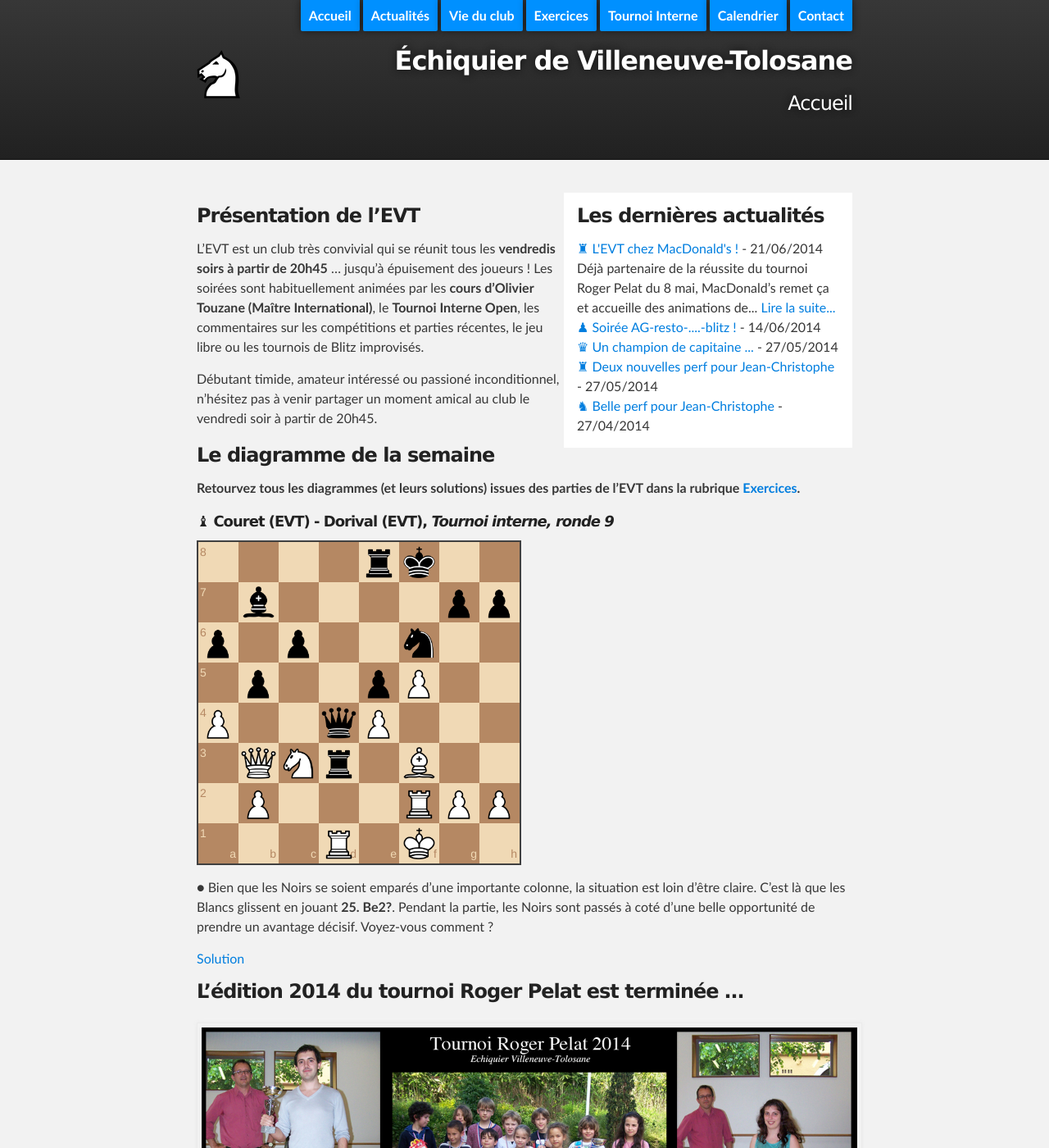
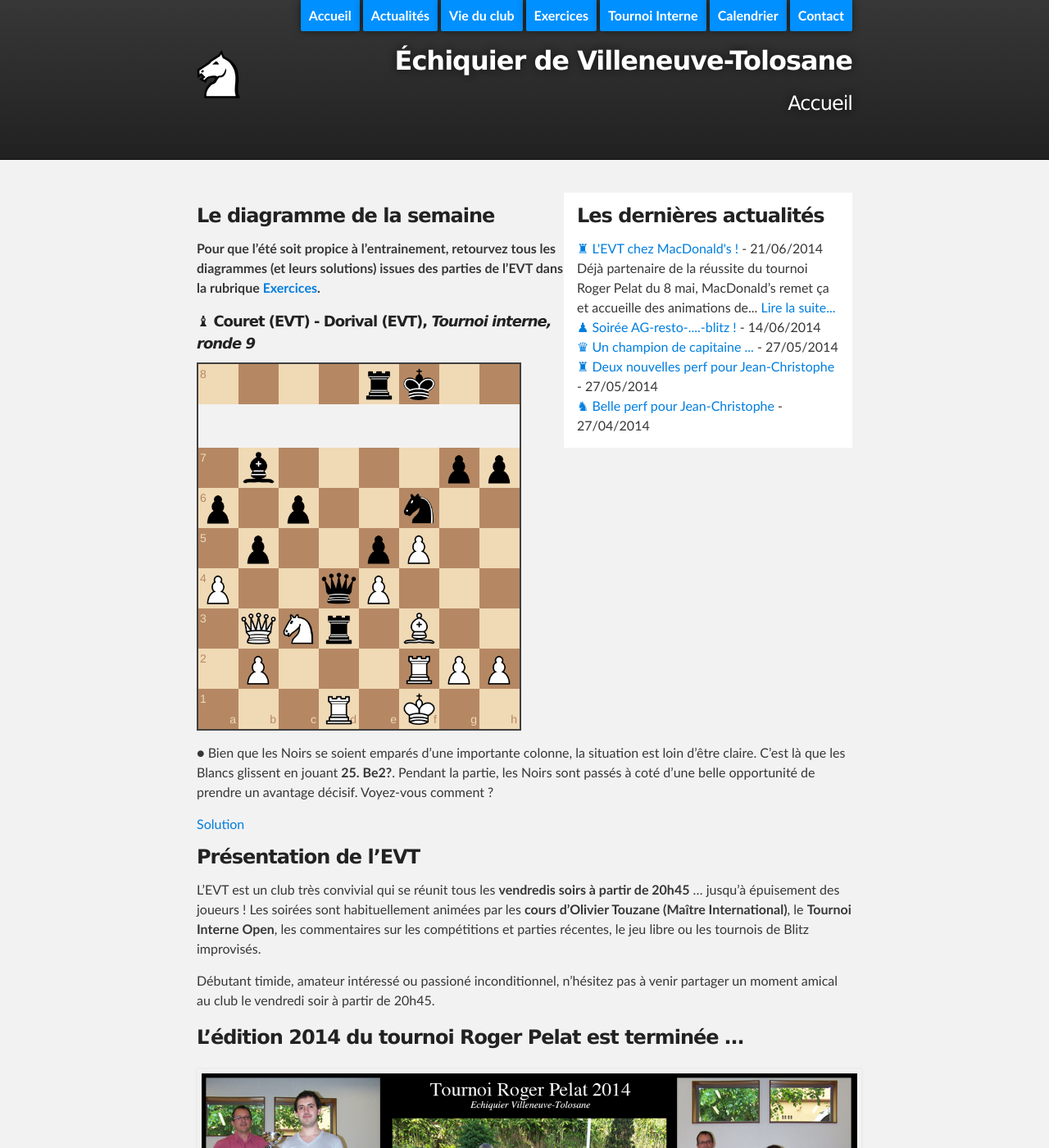
Before and after one commit to echiquier-villeneuve-tolosane/echiquier-villeneuve-tolosane.github.io, a Jekyll site: the page built from index.md, in a window 1280 px wide and 1400 px high. Shown: the whole window at 82% size. Built offline with Jekyll 4.4.1, drawn with Linux system fonts in a browser that asks for light colours; nearby versions of some CDN libraries; some of the changed lines change nothing that is shown.

Commit message:
Updated index.md

```diff
--- a/index.md
+++ b/index.md
@@ -5,15 +5,9 @@
 published: true
 ---
 
-### Présentation de l'EVT ###
-
-L'EVT est un club très convivial qui se réunit tous les **vendredis soirs à partir de 20h45** ... jusqu'à épuisement des joueurs ! Les soirées sont habituellement animées par les **cours d'Olivier Touzane (Maître International)**, le **Tournoi Interne Open**, les commentaires sur les compétitions et parties récentes, le jeu libre ou les tournois de Blitz improvisés.
-
-Débutant timide, amateur intéressé ou passioné inconditionnel, n'hésitez pas à venir partager un moment amical au club le vendredi soir à partir de 20h45.
-
 ### Le diagramme de la semaine ###
 
-**Retourvez tous les diagrammes (et leurs solutions) issues des parties de l'EVT dans la rubrique [Exercices](http://echiquier-villeneuve-tolosane.github.io/exercices.html "Exercices").**
+**Pour que l'été soit propice à l'entrainement, retourvez tous les diagrammes (et leurs solutions) issues des parties de l'EVT dans la rubrique [Exercices](http://echiquier-villeneuve-tolosane.github.io/exercices.html "Exercices").**
 
 
 ##### &#9821; **Couret (EVT) - Dorival (EVT)**, *Tournoi interne, ronde 9*
@@ -24,6 +18,14 @@
 
 > Dans la partie, les Noirs se sont contentés de gagner un bon pion central avec la suite **25... Rxd1+ 26. Bxd1 b4!** (=+) qui chasse le cavalier de la défense de e4. Cependant il y avait une suite plus tranchante avec **25...Nxe4!!** qui gagne une pièce même sur la meilleure parade : **26. Nxe4 Rxb3 27. Rxd4 exd4** (+-).
 
+### Présentation de l'EVT ###
+
+L'EVT est un club très convivial qui se réunit tous les **vendredis soirs à partir de 20h45** ... jusqu'à épuisement des joueurs ! Les soirées sont habituellement animées par les **cours d'Olivier Touzane (Maître International)**, le **Tournoi Interne Open**, les commentaires sur les compétitions et parties récentes, le jeu libre ou les tournois de Blitz improvisés.
+
+Débutant timide, amateur intéressé ou passioné inconditionnel, n'hésitez pas à venir partager un moment amical au club le vendredi soir à partir de 20h45.
+
+
+
 ### L'édition 2014 du tournoi Roger Pelat est terminée ... ###
 
 ![Tournoi EVT 2014](photos/tournoi-roger-pelat-2014-mix.jpg)
```
